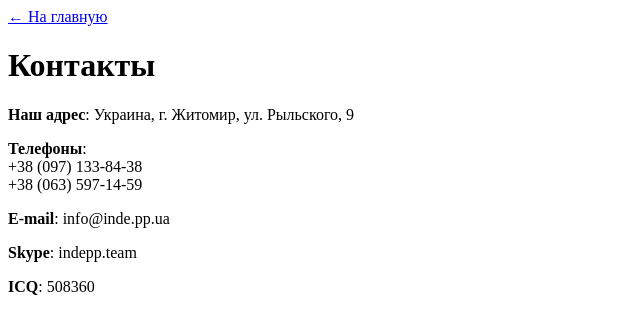
After one commit to ztdan4ik/Indepp-dev, a Yii app: template frontend/views/site/contacts.php in a window 1280 px wide. The commit adds this page. Shown: the top 334 px of the page, without its empty margins (0-640 px from the left). Run offline with PHP 8.4 and a stand-in for Yii, Linux system fonts and the light colour scheme; the template is opened without the code that fills it, so the values that code supplies are empty; some libraries are stand-ins or nearby versions.

Commit message:
09.11.15 - страница контакты, мелкие правки

```diff
--- a/frontend/assets/AppAsset.php
+++ b/frontend/assets/AppAsset.php
@@ -21,6 +21,8 @@ class AppAsset extends AssetBundle
         'css/site.css',
     ];
     public $js = [
+        'https://maps.googleapis.com/maps/api/js',
+        'js/scripts.js',
     ];
     public $depends = [
         'yii\web\YiiAsset',
--- a/frontend/models/BriefForm.php
+++ b/frontend/models/BriefForm.php
@@ -30,7 +30,7 @@ class BriefForm extends Model
         return [
             [['your_name', 'email'], 'required'],
             ['email', 'email'],
-            [['files'], 'file', 'skipOnEmpty' => true, 'extensions' => 'doc, docx, txt, pdf, psd', 'maxFiles' => 5],
+            [['files'], 'file', 'skipOnEmpty' => true, 'extensions' => 'doc, docx, txt, pdf, psd, zip, rar, odt', 'maxFiles' => 5, 'maxSize' => '25 * 1024 * 1024'],
             ['verifyCode', 'captcha'],
         ];
     }
--- a/frontend/models/PartnerForm.php
+++ b/frontend/models/PartnerForm.php
@@ -32,7 +32,7 @@ class PartnerForm extends Model
             [['price','time'], 'integer'],
             ['email', 'email'],
             ['website', 'url'],
-            [['files'], 'file', 'skipOnEmpty' => true, 'extensions' => 'doc, docx, txt, pdf, psd', 'maxFiles' => 5],
+            [['files'], 'file', 'skipOnEmpty' => true, 'extensions' => 'doc, docx, txt, pdf, psd, zip, rar, odt', 'maxFiles' => 5, 'maxSize' => '25 * 1024 * 1024'],
             ['verifyCode', 'captcha'],
         ];
     }
--- a/frontend/views/site/brief.php
+++ b/frontend/views/site/brief.php
@@ -50,7 +50,7 @@ $goalItems = array(
         <?= $form->field($model, 'goal')->dropDownList($goalItems, ['prompt'=>'Выберите цель']); ?>
         <?= $form->field($model, 'example')->textarea()->hint('Через запятую') ?>
         <?= $form->field($model, 'languages')->radioList($lgItems) ?>
-        <?= $form->field($model, 'files[]')->fileInput(['multiple' => true])->hint('Техническое задание, макеты') ?>
+        <?= $form->field($model, 'files[]')->fileInput(['multiple' => true])->hint('Техническое задание, макеты (doc, docx, txt, pdf, psd, zip, rar, odt - до 25 Мб)') ?>
         <?= $form->field($model, 'verifyCode')->widget(Captcha::className(), [
             'template' => '<div class="row"><div class="col-lg-3">{image}</div><div class="col-lg-6">{input}</div></div>',
         ]) ?>
--- /dev/null
+++ b/frontend/views/site/contacts.php
@@ -0,0 +1,24 @@
+<?php
+
+use yii\helpers\Html;
+
+
+$this->title = 'Контакты';
+?>
+<?= Html::a('&larr; На главную', Yii::$app->homeUrl, ['id' => 'history-back']) ?>
+
+<div class="col-md-8 col-md-offset-2 cont-bg">
+    <h1 class="col"><?= Html::encode($this->title) ?></h1>
+
+    <div>
+        <p><strong>Наш адрес</strong>: Украина, г. Житомир, ул. Рыльского, 9</p>
+        <p><strong>Телефоны</strong>:<br/>
+        +38 (097) 133-84-38<br/>
+        +38 (063) 597-14-59<br/></p>
+        <p><strong>E-mail</strong>: info@inde.pp.ua</p>
+        <p><strong>Skype</strong>: indepp.team</p>
+        <p><strong>ICQ</strong>: 508360</p>
+        </p>&nbsp;</p>
+        <div id="gmap"></div>
+    </div>
+</div>
--- a/frontend/views/site/index.php
+++ b/frontend/views/site/index.php
@@ -15,5 +15,6 @@ $this->title = 'Indepp Team';
         <li><a href="<?=Url::toRoute('/site/about');?>">О нас</a></li>
         <li><a href="<?=Url::toRoute('/site/brief');?>">Заполнить Бриф</a></li>
         <?php /* <li><a href="<?=Url::toRoute('/site/partner');?>">Партнерка</a></li> */ ?>
+        <li><a href="<?=Url::toRoute('/site/contacts');?>">Контакты</a></li>
     </ul>
 </div>
--- a/frontend/views/site/partner.php
+++ b/frontend/views/site/partner.php
@@ -41,7 +41,7 @@ $whattodoItems = array(
         <?= $form->field($model, 'short_desc')->textarea(['rows'=>'5']) ?>
         <?= $form->field($model, 'price')->hint('Если Вам не был озвучен тариф - уточняйте') ?>
         <?= $form->field($model, 'time')?>
-        <?= $form->field($model, 'files[]')->fileInput(['multiple' => true]) ?>
+        <?= $form->field($model, 'files[]')->fileInput(['multiple' => true])->hint('doc, docx, txt, pdf, psd, zip, rar, odt - до 25 Мб') ?>
         <?= $form->field($model, 'verifyCode')->widget(Captcha::className(), [
             'template' => '<div class="row"><div class="col-lg-3">{image}</div><div class="col-lg-6">{input}</div></div>',
         ]) ?>
```
Also changed, not shown: frontend/controllers/SiteController.php (+10 -0 lines), frontend/js/scripts.js (added, +27 -0 lines).
